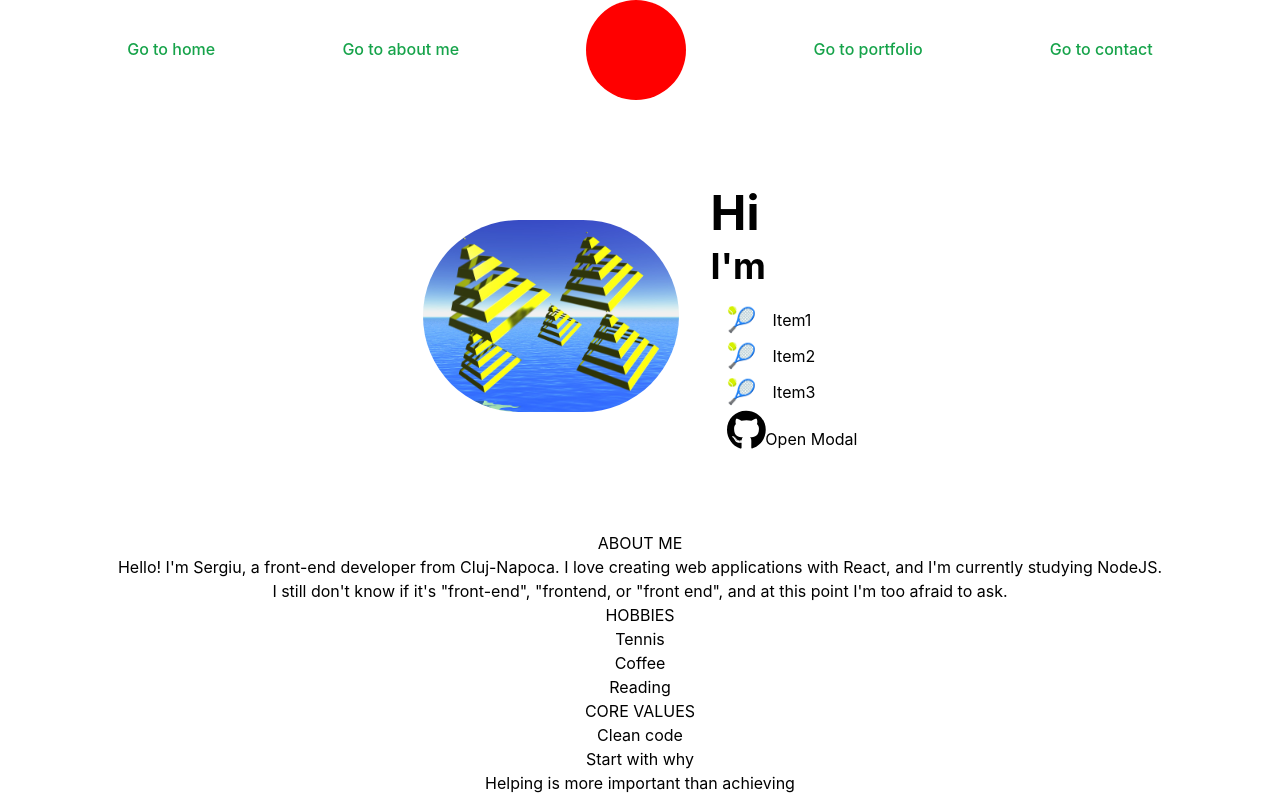
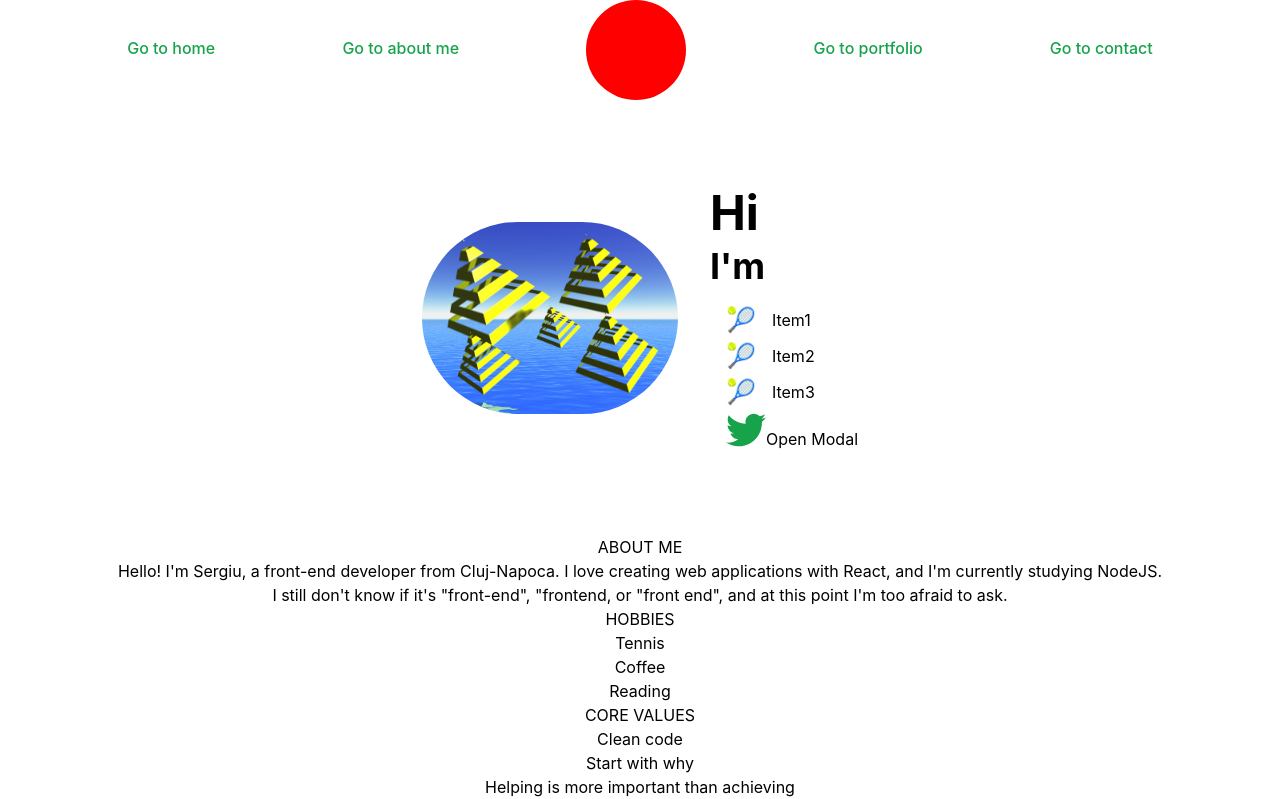
Before and after one commit to sergiupop/personal-page, a React (Create React App) app: page / in a window 1280 px wide. Shown: the top 799 px of the page. Built offline with nearby package versions, Linux system fonts and the light colour scheme.

Commit message:
Include brand icon within the Link component

```diff
--- a/src/components/Home.tsx
+++ b/src/components/Home.tsx
@@ -2,6 +2,7 @@ import { useState } from "react";
 import selfImage from "../images/pyr.jpg";
 import BioListItem from "./BioListItem";
 import BrandIcon from "./BrandIcon";
+import Link from "./Link";
 import Modal from "./Modal";
 
 const Home = () => {
@@ -26,7 +27,7 @@ const Home = () => {
             <BioListItem emoji={{ symbol: "🎾", label: "" }} text="Item1" />
             <BioListItem emoji={{ symbol: "🎾", label: "" }} text="Item2" />
             <BioListItem emoji={{ symbol: "🎾", label: "" }} text="Item3" />
-            <BrandIcon iconName="github" />
+            <Link href="contactSection"><BrandIcon iconName="twitter" /></Link>
             <button onClick={() => setIsModalOpen(true)}>Open Modal</button>
             <Modal isOpen={isModalOpen} handleClose={() => setIsModalOpen(false)}>This is modal content!</Modal>
           </div>
--- a/src/components/Link.tsx
+++ b/src/components/Link.tsx
@@ -1,18 +1,16 @@
+import { PropsWithChildren } from "react";
+
 type LinkProps = {
-  text: string;
   href: string;
 }
 
-const Link = ({ text, href }: LinkProps) => {
-  const label = `Go to ${text}`;
-
-  return (
-    <a href={`#${href}`} className="font-medium text-green-600 no-underline relative pb-0.5
-                                    before:w-0 before:absolute before:bottom-0 before:h-0.5 before:bg-red-600 before:transition-width before:ease-in before:duration-200
-                                    hover:before:w-full focus:before:w-full">
-        {label}
-    </a>
-  )
-}
+const Link = ({ href, children }: PropsWithChildren<LinkProps>) => (
+  <a href={`#${href}`} className="font-medium text-green-600 no-underline relative pb-1 inline-block
+                                  transition-color ease-in duration-200
+                                  before:w-0 before:absolute before:bottom-0 before:h-[3px] before:bg-red-600 before:transition-width before:ease-in before:duration-200
+                                  hover:text-red-600 hover:before:w-full focus:before:w-full">
+      {children}
+  </a>
+);
 
 export default Link;
--- a/src/components/Navbar.tsx
+++ b/src/components/Navbar.tsx
@@ -3,13 +3,13 @@ import Link from "./Link";
 const Navbar = () => {
   return (
     <nav className="flex items-center justify-evenly">
-      <Link text="home" href="homeSection" />
-      <Link text="about me" href="aboutMeSection" />
+      <Link href="homeSection">Go to home</Link>
+      <Link href="aboutMeSection">Go to about me</Link>
       <svg xmlns="http://www.w3.org/2000/svg" width="100px" height="100px" className="inline-block">
         <circle cx="50" cy="50" r="50" fill="red" />
       </svg>
-      <Link text="portfolio" href="portfolioSection" />
-      <Link text="contact" href="contactSection" />
+      <Link href="portfolioSection">Go to portfolio</Link>
+      <Link href="contactSection">Go to contact</Link>
     </nav>
   )
 }
```
